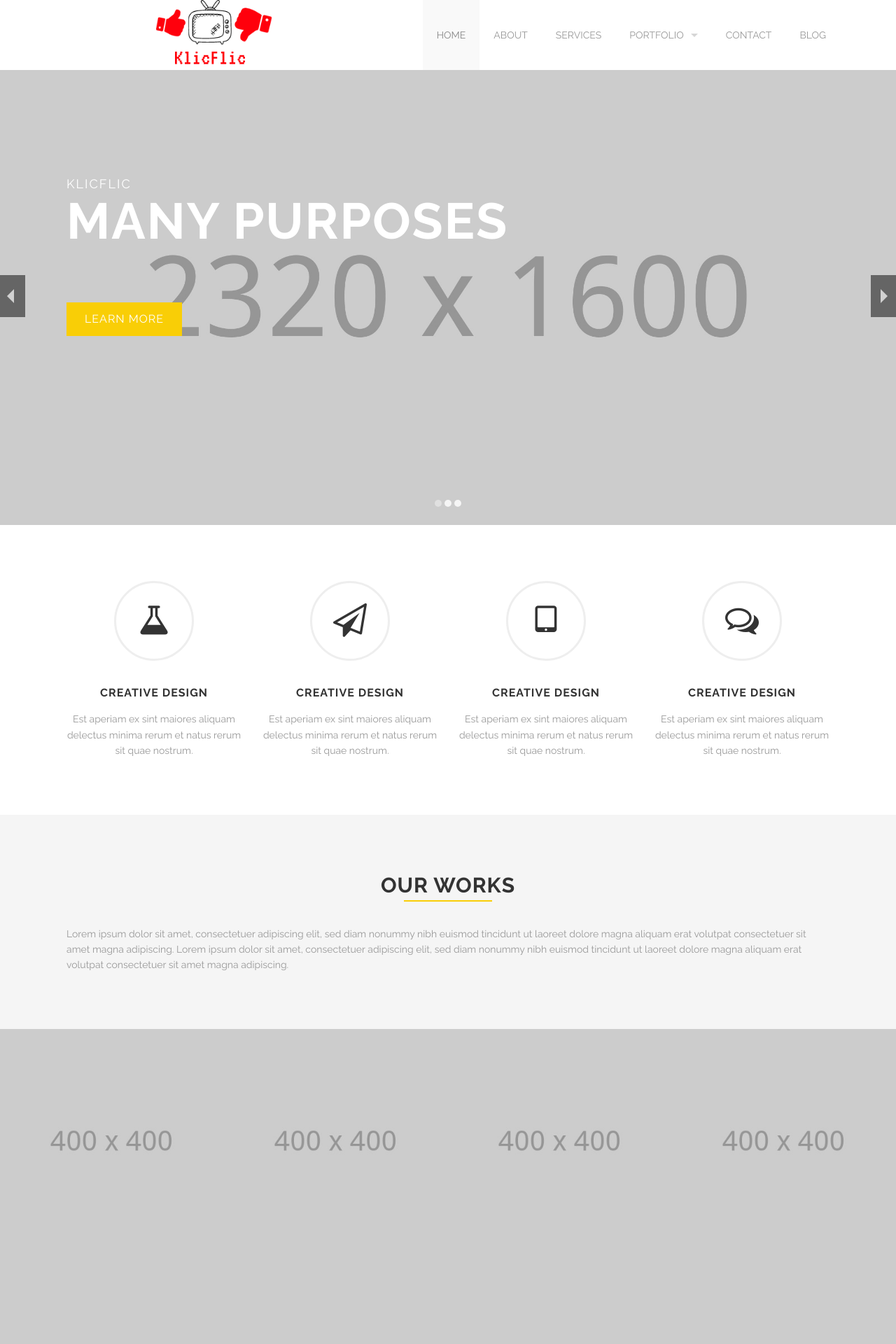
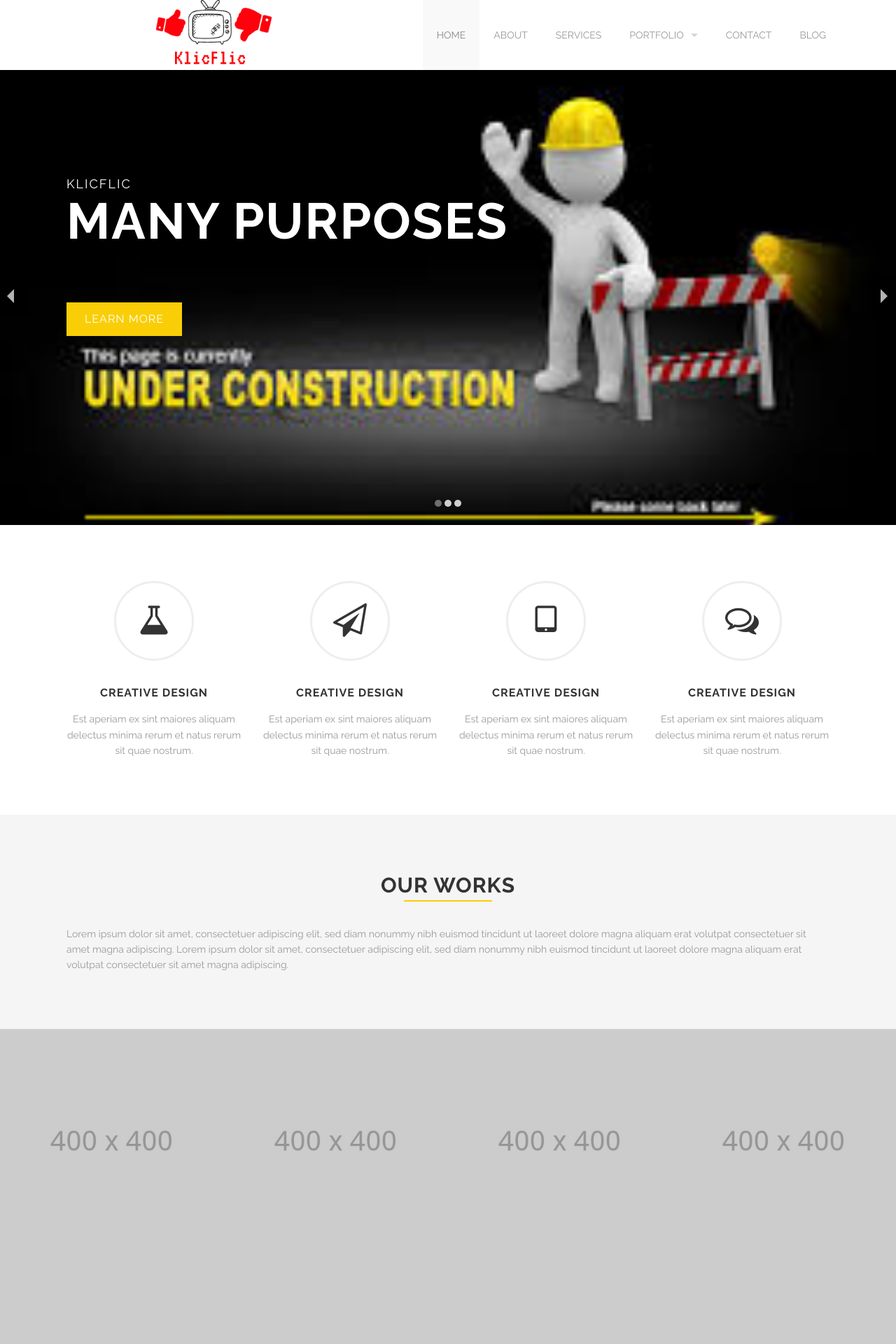
Before and after one commit to roshanpuru/klicflic, a Jekyll site: the page built from index.html, in a window 1280 px wide. Shown: the top 1920 px of the page at 70% size. Built offline with Jekyll 4.4.1, drawn with Linux system fonts in a browser that asks for light colours.

Commit message:
under construction

```diff
--- a/index.html
+++ b/index.html
@@ -2,7 +2,7 @@
 layout: default
 section_id: home
 slides:
-  - bg: images/@stock/slide-1.jpg
+  - bg: images/@stock/slide-1.jpeg
     small_title:
       klass: bottom-to-top
       text: KlicFlic
@@ -14,7 +14,7 @@ slides:
       items:
         - text: Learn More
           link_to: http://themeforest.net/user/honryou/portfolio?ref=honryou
-  - bg: images/@stock/slide-4.jpg
+  - bg: images/@stock/slide-1.jpeg
     klass: centered-text
     small_title:
       klass: bottom-to-top
```
Also changed, not shown: other parts of index.html (+1 -1 lines), images/@stock/slide-1.jpeg (added).
